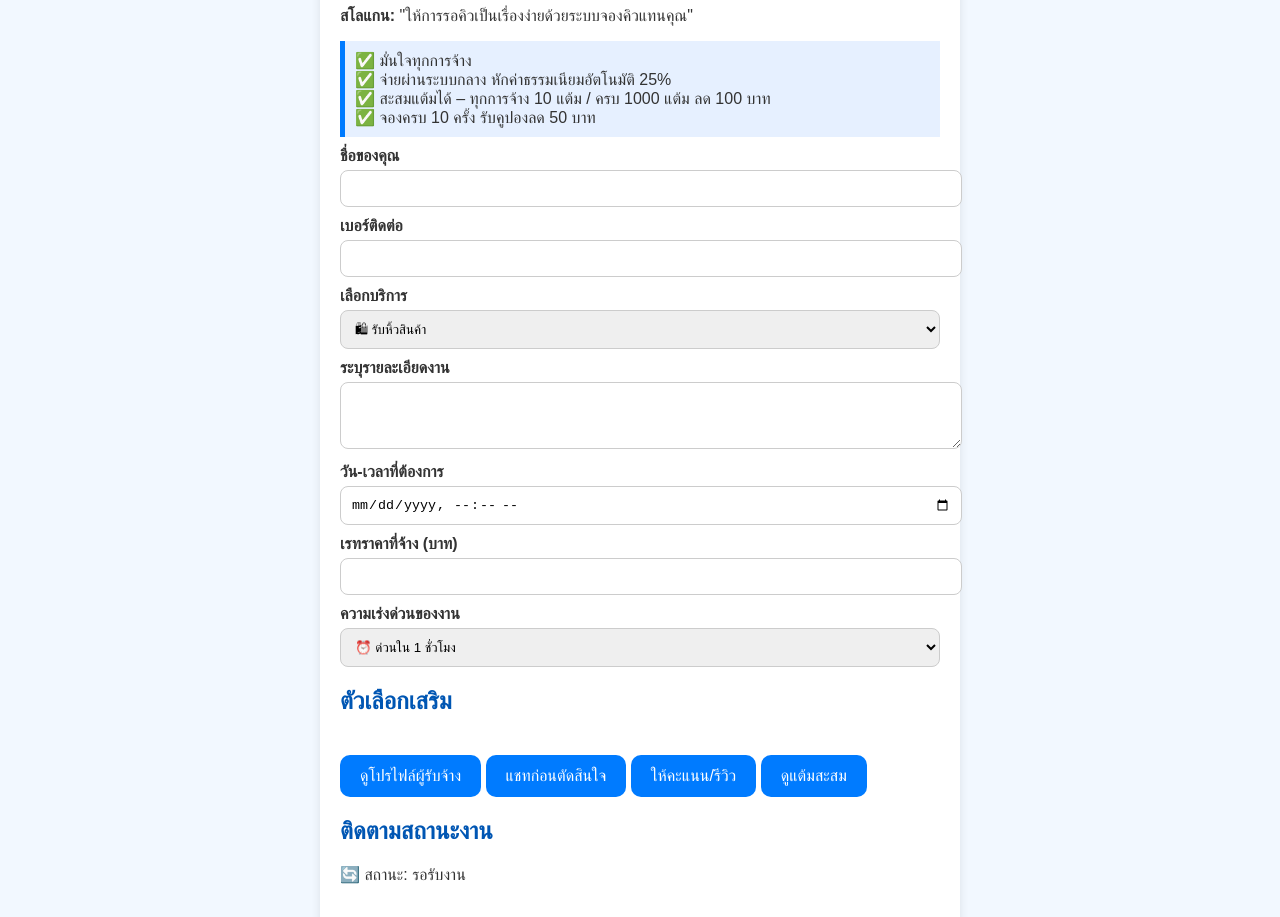
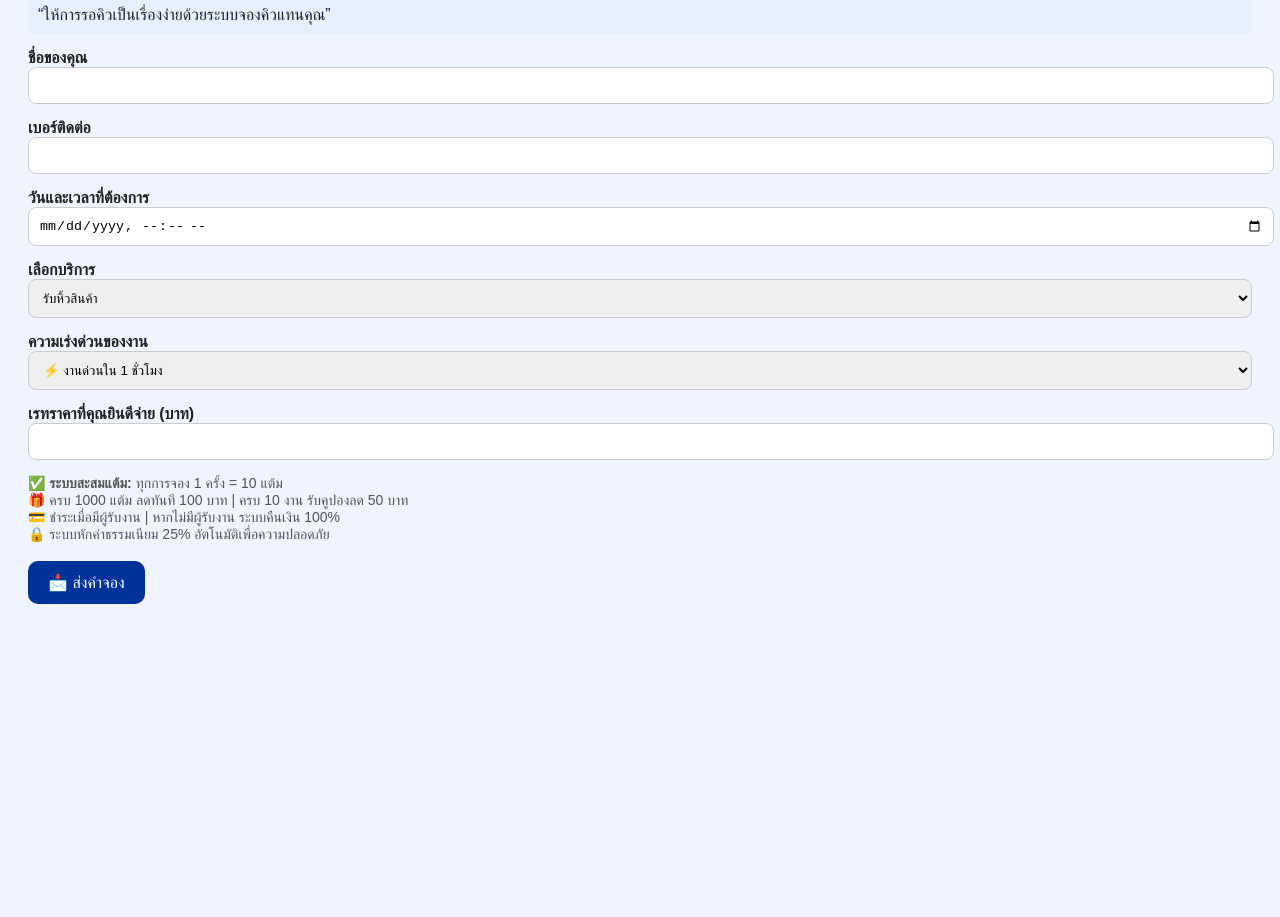
Before and after one commit to pantira02/Customer-v1, a plain HTML site: page Index.html in a window 1280 px wide. Shown: the part 113-1030 px from the top of the page. After the commit the page ends 800 px from the top, so only its background shows below. Drawn offline with Linux system fonts and the light colour scheme.

Commit message:
Update Index.html

```diff
--- a/Index.html
+++ b/Index.html
@@ -1,155 +1,91 @@
 <!DOCTYPE html>
 <html lang="th">
 <head>
-  <meta charset="UTF-8" />
-  <meta name="viewport" content="width=device-width, initial-scale=1.0"/>
-  <title>จองคิวแทนคุณ</title>
+  <meta charset="UTF-8">
+  <title>จองคิวแทนคุณ - ผู้จ้างงาน</title>
   <style>
-    body {
-      font-family: sans-serif;
-      background: #f2f8ff;
-      margin: 0;
-      padding: 20px;
-      color: #333;
-    }
-    h1, h2 {
-      color: #0056b3;
-    }
-    .container {
-      max-width: 600px;
-      margin: auto;
-      background: #fff;
-      border-radius: 12px;
-      padding: 20px;
-      box-shadow: 0 0 10px rgba(0,0,0,0.1);
-    }
-    label {
-      display: block;
-      margin-top: 10px;
-      font-weight: bold;
-    }
-    input, select, textarea {
-      width: 100%;
-      padding: 10px;
-      margin-top: 5px;
-      border-radius: 8px;
-      border: 1px solid #ccc;
-    }
-    button {
-      background: #007bff;
-      color: #fff;
-      border: none;
-      padding: 12px 20px;
-      margin-top: 20px;
-      border-radius: 10px;
-      font-size: 16px;
-      cursor: pointer;
-    }
-    button:hover {
-      background: #0056b3;
-    }
-    .info-box {
-      background: #e6f0ff;
-      padding: 10px;
-      border-left: 5px solid #007bff;
-      margin-top: 15px;
-    }
-    .section {
-      margin-top: 20px;
-    }
+    body { font-family: sans-serif; background: #f0f4ff; color: #222; padding: 20px; }
+    h1 { color: #003399; }
+    .form-group { margin-bottom: 15px; }
+    label { display: block; font-weight: bold; }
+    input, select, textarea { width: 100%; padding: 10px; border-radius: 8px; border: 1px solid #ccc; }
+    button { background: #003399; color: #fff; padding: 12px 20px; border: none; border-radius: 10px; font-size: 16px; }
+    .note { font-size: 14px; color: #555; margin-top: 10px; }
+    .highlight { background: #e6f0ff; padding: 10px; border-radius: 8px; margin-bottom: 15px; }
   </style>
 </head>
 <body>
-  <div class="container">
-    <h1>จองคิวแทนคุณ</h1>
-    <p><strong>สโลแกน:</strong> "ให้การรอคิวเป็นเรื่องง่ายด้วยระบบจองคิวแทนคุณ"</p>
+  <h1>🕐 จองคิวแทนคุณ</h1>
+  <p class="highlight">“ให้การรอคิวเป็นเรื่องง่ายด้วยระบบจองคิวแทนคุณ”</p>
 
-    <div class="info-box">
-      ✅ มั่นใจทุกการจ้าง<br/>
-      ✅ จ่ายผ่านระบบกลาง หักค่าธรรมเนียมอัตโนมัติ 25%<br/>
-      ✅ สะสมแต้มได้ – ทุกการจ้าง 10 แต้ม / ครบ 1000 แต้ม ลด 100 บาท<br/>
-      ✅ จองครบ 10 ครั้ง รับคูปองลด 50 บาท
+  <form id="bookingForm">
+    <div class="form-group">
+      <label>ชื่อของคุณ</label>
+      <input type="text" name="customerName" required>
+    </div>
+    <div class="form-group">
+      <label>เบอร์ติดต่อ</label>
+      <input type="tel" name="phone" required>
+    </div>
+    <div class="form-group">
+      <label>วันและเวลาที่ต้องการ</label>
+      <input type="datetime-local" name="datetime" required>
+    </div>
+    <div class="form-group">
+      <label>เลือกบริการ</label>
+      <select name="service">
+        <option>รับหิ้วสินค้า</option>
+        <option>จองโต๊ะ / เฝ้าโต๊ะร้านเหล้า</option>
+        <option>จองที่แฟนคลับ</option>
+        <option>ต่อแถวกดคิว</option>
+        <option>เป็นเพื่อนเที่ยว / รับฟัง</option>
+        <option>บริการอื่นๆ</option>
+      </select>
+    </div>
+    <div class="form-group">
+      <label>ความเร่งด่วนของงาน</label>
+      <select name="urgency">
+        <option>⚡ งานด่วนใน 1 ชั่วโมง</option>
+        <option>🕓 งานไม่ด่วน</option>
+      </select>
+    </div>
+    <div class="form-group">
+      <label>เรทราคาที่คุณยินดีจ่าย (บาท)</label>
+      <input type="number" name="price" min="0" required>
+    </div>
+    <div class="note">
+      ✅ <strong>ระบบสะสมแต้ม:</strong> ทุกการจอง 1 ครั้ง = 10 แต้ม<br>
+      🎁 ครบ 1000 แต้ม ลดทันที 100 บาท | ครบ 10 งาน รับคูปองลด 50 บาท<br>
+      💳 ชำระเมื่อมีผู้รับงาน | หากไม่มีผู้รับงาน ระบบคืนเงิน 100%<br>
+      🔒 ระบบหักค่าธรรมเนียม 25% อัตโนมัติเพื่อความปลอดภัย
     </div>
 
-    <form id="bookingForm">
-      <label>ชื่อของคุณ</label>
-      <input type="text" name="customerName" required />
-
-      <label>เบอร์ติดต่อ</label>
-      <input type="tel" name="phone" required />
-
-      <label>เลือกบริการ</label>
-      <select name="service">
-        <option value="รับหิ้วสินค้า">🛍 รับหิ้วสินค้า</option>
-        <option value="จองโต๊ะร้านเหล้า">🍻 จองโต๊ะร้านเหล้า</option>
-        <option value="จองที่แฟนคลับ">🎤 จองที่แฟนคลับ</option>
-        <option value="ต่อแถว/กดคิว">⏳ ต่อแถว / กดคิว</option>
-        <option value="เพื่อนเที่ยว/รับฟัง">👫 เป็นเพื่อนเที่ยว / รับฟัง</option>
-        <option value="อื่นๆ">❓ บริการอื่นๆ</option>
-      </select>
-
-      <label>ระบุรายละเอียดงาน</label>
-      <textarea name="details" rows="3"></textarea>
-
-      <label>วัน-เวลาที่ต้องการ</label>
-      <input type="datetime-local" name="datetime" required />
-
-      <label>เรทราคาที่จ้าง (บาท)</label>
-      <input type="number" name="price" required />
-
-      <label>ความเร่งด่วนของงาน</label>
-      <select name="urgency">
-        <option value="ด่วนใน 1 ชั่วโมง">⏰ ด่วนใน 1 ชั่วโมง</option>
-        <option value="ไม่ด่วน">📅 ไม่ด่วน</option>
-      </select>
-
-      <div class="section">
-        <h2>ตัวเลือกเสริม</h2>
-        <button type="button" onclick="viewProfile()">ดูโปรไฟล์ผู้รับจ้าง</button>
-        <button type="button" onclick="chatNow()">แชทก่อนตัดสินใจ</button>
-        <button type="button" onclick="rateWorker()">ให้คะแนน/รีวิว</button>
-        <button type="button" onclick="checkPoints()">ดูแต้มสะสม</button>
-      </div>
-
-      <div class="section">
-        <h2>ติดตามสถานะงาน</h2>
-        <p>🔄 สถานะ: <span id="status">รอรับงาน</span></p>
-        <button type="button" onclick="simulateStatus()">อัปเดตสถานะ</button>
-      </div>
-
-      <button type="submit">📤 ส่งคำจอง</button>
-    </form>
-  </div>
+    <br>
+    <button type="submit">📩 ส่งคำจอง</button>
+  </form>
 
   <script>
-    document.getElementById("bookingForm").addEventListener("submit", function(e) {
+    document.getElementById('bookingForm').addEventListener('submit', function(e) {
       e.preventDefault();
-      alert("📦 ส่งคำจองเรียบร้อย!\nระบบจะแจ้งเตือนเมื่อมีผู้รับงาน ✨");
+
+      const formData = new FormData(this);
+      const data = Object.fromEntries(formData.entries());
+
+      fetch("https://script.google.com/macros/s/YOUR_GOOGLE_SCRIPT_ID/exec", {
+        method: "POST",
+        body: JSON.stringify(data),
+        headers: { "Content-Type": "application/json" }
+      })
+      .then(res => res.json())
+      .then(response => {
+        alert("📌 ส่งคำจองสำเร็จ! ระบบกำลังหาผู้รับงานให้คุณ");
+        // ในกรณีใช้ LIFF: liff.closeWindow();
+      })
+      .catch(error => {
+        alert("เกิดข้อผิดพลาด กรุณาลองใหม่");
+        console.error(error);
+      });
     });
-
-    function viewProfile() {
-      alert("📄 โปรไฟล์ผู้รับจ้าง: ชื่อ, รีวิว, เรตติ้ง, ประวัติงาน...");
-    }
-
-    function chatNow() {
-      alert("💬 เริ่มแชทกับผู้รับจ้างผ่าน LINE OA");
-    }
-
-    function rateWorker() {
-      alert("🌟 ให้คะแนน / เขียนรีวิวผู้รับจ้าง");
-    }
-
-    function checkPoints() {
-      alert("🎁 แต้มสะสมของคุณ: 520 แต้ม (สะสมครบ 1000 แต้ม ลด 100 บาท)");
-    }
-
-    let statuses = ["รอรับงาน", "กำลังทำงาน", "เสร็จสิ้น"];
-    let current = 0;
-    function simulateStatus() {
-      current = (current + 1) % statuses.length;
-      document.getElementById("status").innerText = statuses[current];
-      alert("📍 สถานะอัปเดต: " + statuses[current]);
-    }
   </script>
 </body>
-  </html>
+</html>
```
